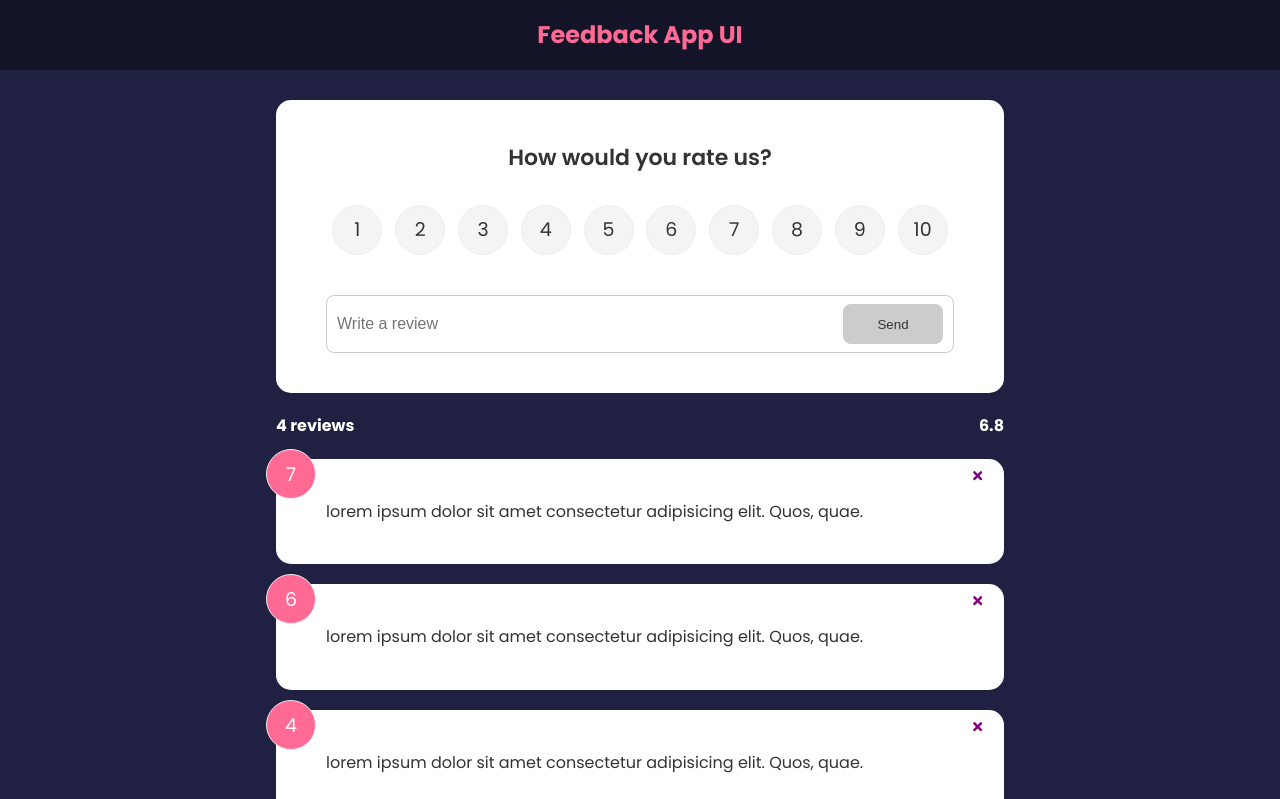
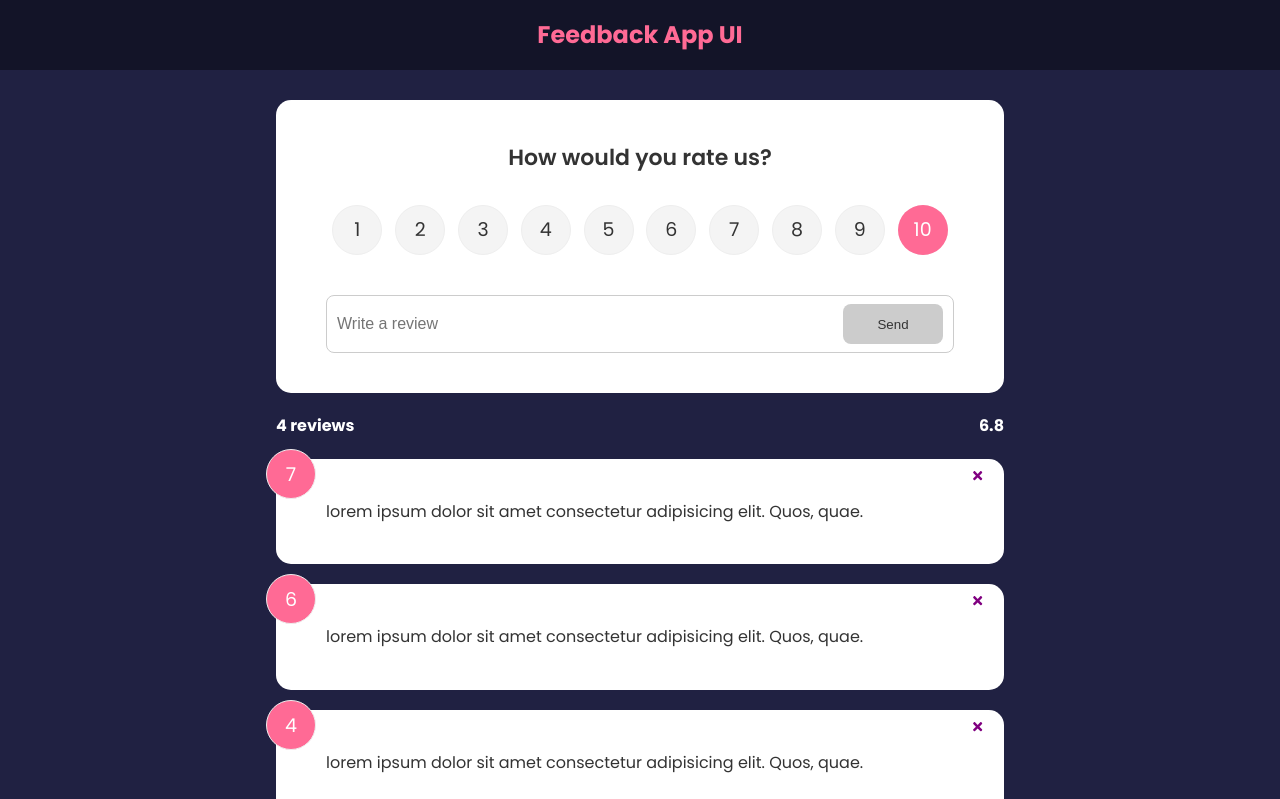
Before and after one commit to Farahat612/brad-react, a React (Create React App) app in the folder feedback-app/: page / in a window 1280 px wide. Shown: the top 799 px of the page. Built offline with nearby package versions, Linux system fonts and the light colour scheme.

Commit message:
handled add feedback functionality

```diff
--- a/feedback-app/src/App.js
+++ b/feedback-app/src/App.js
@@ -13,11 +13,15 @@ function App() {
       setFeedbacks(feedbacks.filter((feedback) => feedback.id !== id))
     }
   }
+
+  const handleAdd = (newFeedback) => {
+    setFeedbacks([...feedbacks, newFeedback])
+  }
   return (
     <>
       <Header />
       <div className='container'>
-        <FeedbackForm />
+        <FeedbackForm addFeedback={handleAdd} />
         <FeedbackStats feedbacks={feedbacks} />
         <FeedbackList feedbacks={feedbacks} deleteFeedback={handleDelete} />
       </div>
--- a/feedback-app/src/components/FeedbackForm.jsx
+++ b/feedback-app/src/components/FeedbackForm.jsx
@@ -3,9 +3,9 @@ import Card from './shared/Card'
 import Button from './shared/Button'
 import RatingSelect from './RatingSelect'
 
-const FeedbackForm = () => {
+const FeedbackForm = ({ addFeedback }) => {
   const [text, setText] = useState('')
-  const [rating, setRating] = useState(0)
+  const [rating, setRating] = useState(10)
   const [btnDisabled, setBtnDisabled] = useState(true)
   const [message, setMessage] = useState('')
 
@@ -22,9 +22,22 @@ const FeedbackForm = () => {
     }
     setText(e.target.value)
   }
+
+  const handleSubmit = (e) => {
+    e.preventDefault()
+    if (text.trim().length > 10) {
+      const newFeedback = {
+        id: Date.now(),
+        rating,
+        text,
+      }
+      addFeedback(newFeedback)
+      setText('')
+    }
+  }
   return (
     <Card>
-      <form>
+      <form onSubmit={handleSubmit} >
         <h2>How would you rate us?</h2>
         <RatingSelect selected={rating} setSelected={setRating} />
         <div className='input-group'>
```
